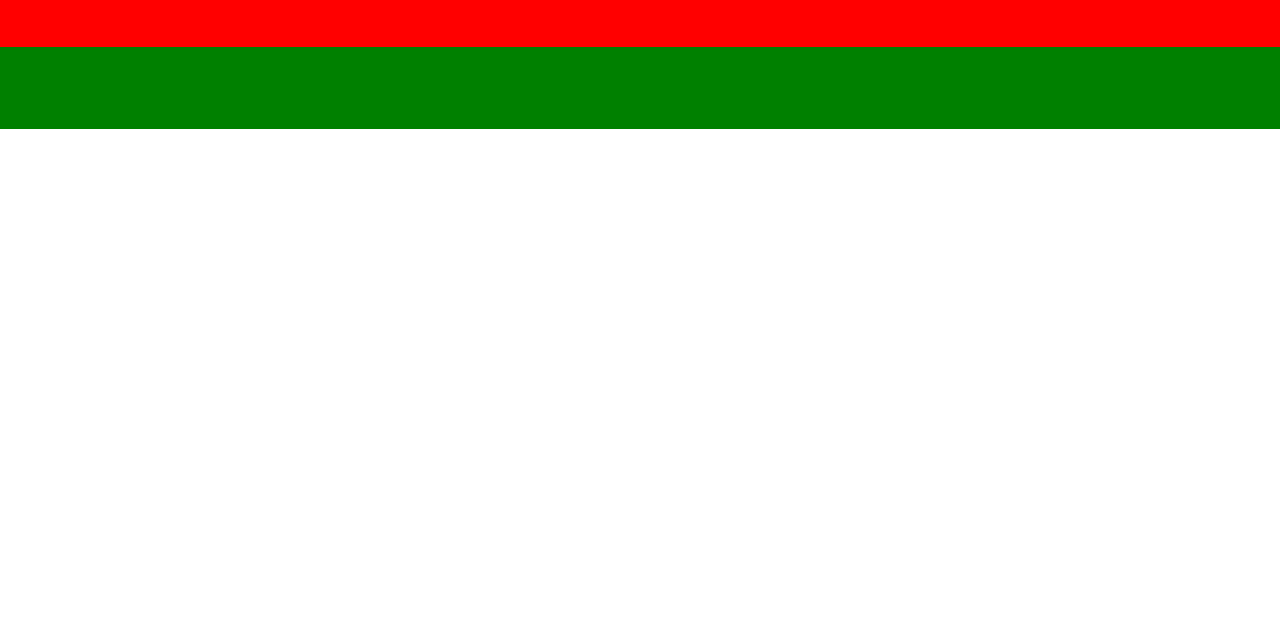
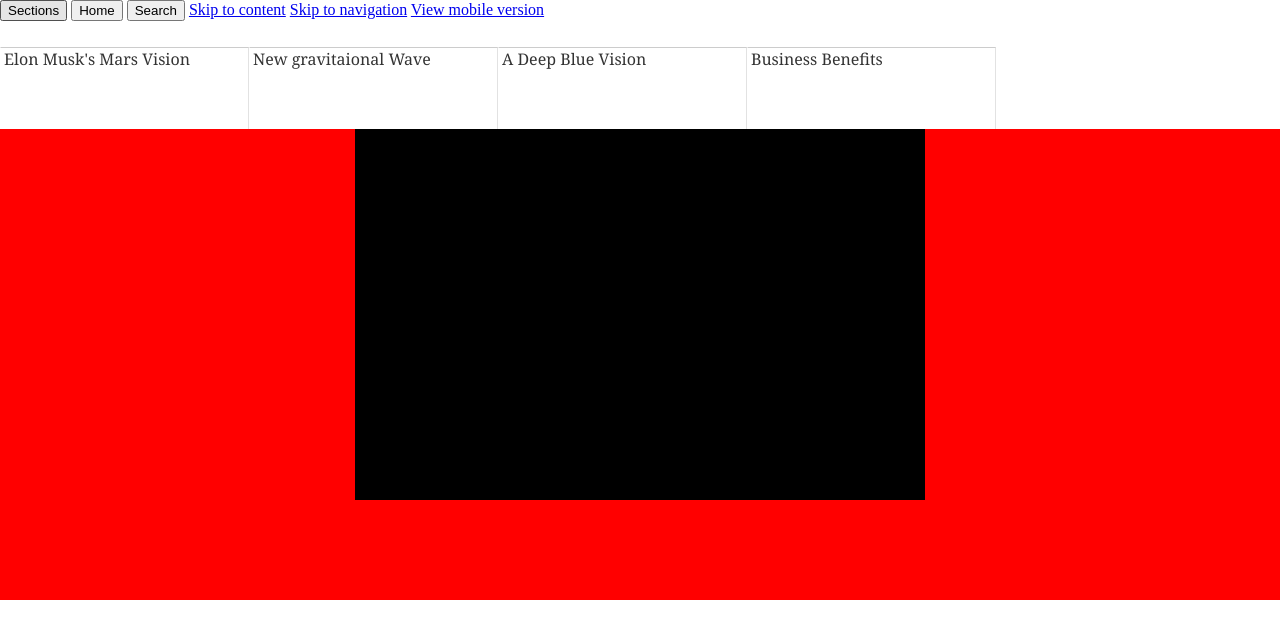
Before and after one commit to dbateman3/odin-article, a plain HTML site: page index.html in a window 1280 px wide. Drawn offline with Linux system fonts and the light colour scheme.

Commit message:
Nav bar added

```diff
--- a/index.html
+++ b/index.html
@@ -7,14 +7,45 @@
 	</head>
 	<body>
 		<div class="nav">
-			<div id="container">
-
+			<div id="header">
+				<div class="quick-navigation button-group">
+            <button class="button sections-button"><i class="icon sprite-icon"></i><span class="button-text">Sections</span></button>
+            <button class="button home-button" data-href="https://www.nytimes.com/" title="Go to the home page to see the latest top stories."><i class="icon sprite-icon"></i>
+                <span class="button-text">Home</span>
+            </button>
+            <button class="button search-button"><i class="icon sprite-icon"></i><span class="button-text">Search</span></button>
+            <a class="button skip-button skip-to-content visually-hidden focusable" href="#story-header">Skip to content</a>
+                        <a class="button skip-button skip-to-navigation visually-hidden focusable" href="#site-index-navigation">Skip to navigation</a>
+                                    <a class="button skip-button skip-to-mobile visually-hidden focusable" href="http://mobile.nytimes.com/2014/03/18/science/space/detection-of-waves-in-space-buttresses-landmark-theory-of-big-bang.html">View mobile version</a>
+                    </div>
 			</div>
 			<div id="collection">
+				<ol class="menu">
+					<li class="item">
+						<a href="//www.nytimes.com">
+							<h2>Elon Musk's Mars Vision</h2>
+						</a>
+					</li>
+					<li class="item">
+						<a href="//www.nytimes.com">
+							<h2>New gravitaional Wave</h2>
+						</a>
+					</li>
+					<li class="item">
+						<a href="//www.nytimes.com">
+							<h2>A Deep Blue Vision</h2>
+						</a>
+					</li>
+					<li class="item">
+						<a href="//www.nytimes.com">
+							<h2>Business Benefits</h2>
+						</a>
+					</li>
+				</ol>
 
 			</div>
 		</div>
-		<div class="body">
+		<div id="page">
 			<div id="story">
 
 			</div>
--- a/main.css
+++ b/main.css
@@ -52,33 +52,64 @@ table {
 .nav {
 	height: 129px;
 	display: block;
-	background-color: blue;
 	position: fixed;
 	top: 0;
 	left: 0;
 	right: 0;
+	background-color: #fff;
 
 }
 
-.nav #container {
+.nav #header {
 	height: 47px;
-	background-color: red;
 	position: relative;
+	border-color: #e2e2e2;
 }
 
 .nav #collection {
 	overflow: hidden;
 	margin: 0;
 	padding: 0;
-	background-color: green;
 	position: relative;
 	height: 82px;
 }
 
-/* content */
+.item {
+	display: block;
+	float: left;
+	list-style-type: none;
+	height: 82px;
+	width: 240px;
+	padding: 0 4px 0 3px;
+	border-top: 1px solid #ccc;
+	border-left: 1px solid #fff;
+	border-right: 1px solid #e2e2e2;
+}
 
-.body {
+.item a{
+	font-size: 1rem;
+	line-height: 1.43rem;
+	font-weight: 400;
+	font-style: normal;
+	font-family: georgia, "times new roman";
+	color: #333;
+	text-decoration: none;
+}
+
+
+/* page */
+
+#page {
+	background-color: red;
+	height: 600px;
+}
+
+#page #story {
+	margin: auto;
 	display: block;
-	position: relative;
-	background-color: red;
+	margin-bottom: 32px;
+	background-color: black;
+	height: 500px;
+	width: 570px;
+	max-width: none;
 }
```
